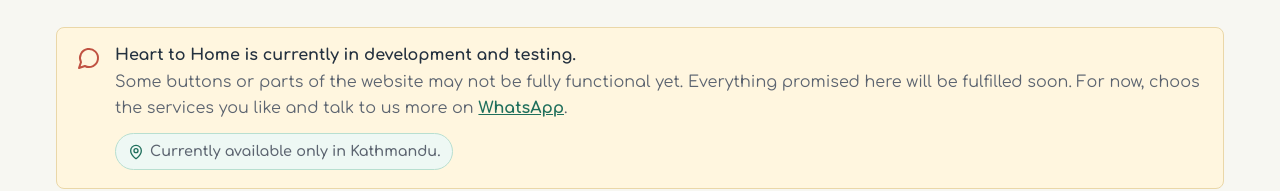
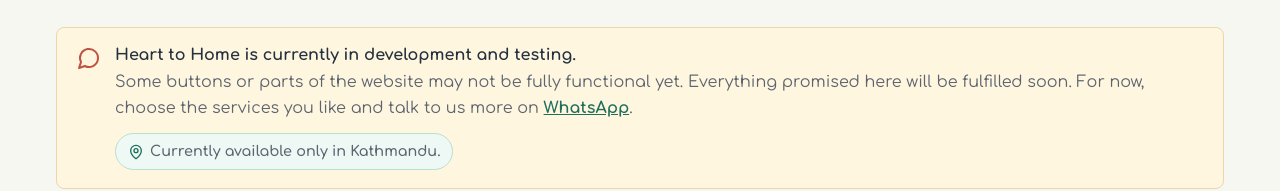
Before and after one commit to ritujane78/heart_to_home, a React (Vite) app: page / in a window 1280 px wide. Shown: the part 126-317 px from the top of the page. Built offline with nearby package versions, Linux system fonts and the light colour scheme; no server answers.

Commit message:
correct the spelling

```diff
--- a/src/components/DevelopmentBanner.jsx
+++ b/src/components/DevelopmentBanner.jsx
@@ -10,7 +10,7 @@ const whatsappLink = 'https://wa.me/9779800000000';
         <strong>Heart to Home is currently in development and testing.</strong>
         <p >
             Some buttons or parts of the website may not be fully functional yet. Everything promised
-            here will be fulfilled soon. For now, choos the services you like and talk to us more on{' '}
+            here will be fulfilled soon. For now, choose the services you like and talk to us more on{' '}
             <a href={whatsappLink} target="_blank" rel="noreferrer">
             WhatsApp
             </a>
```
